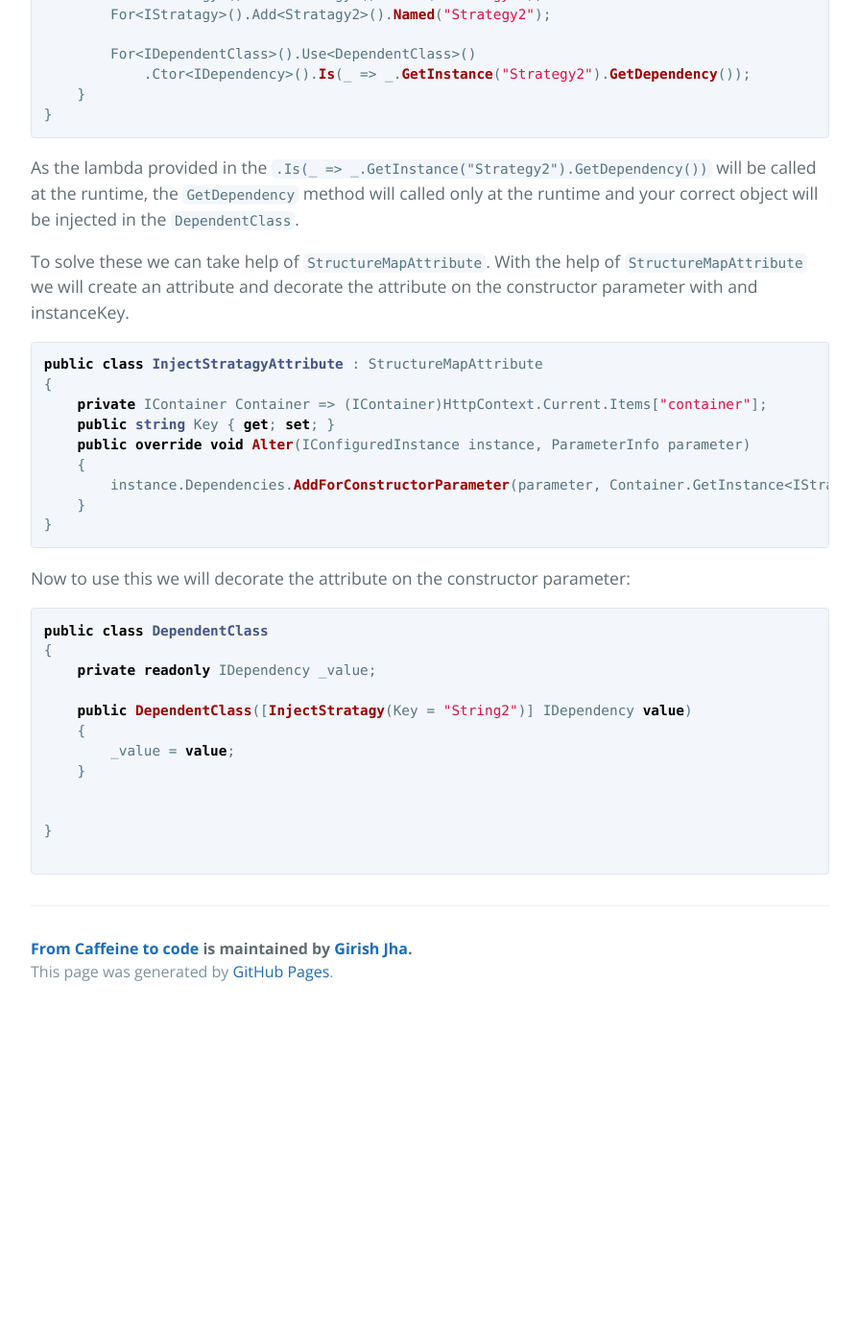
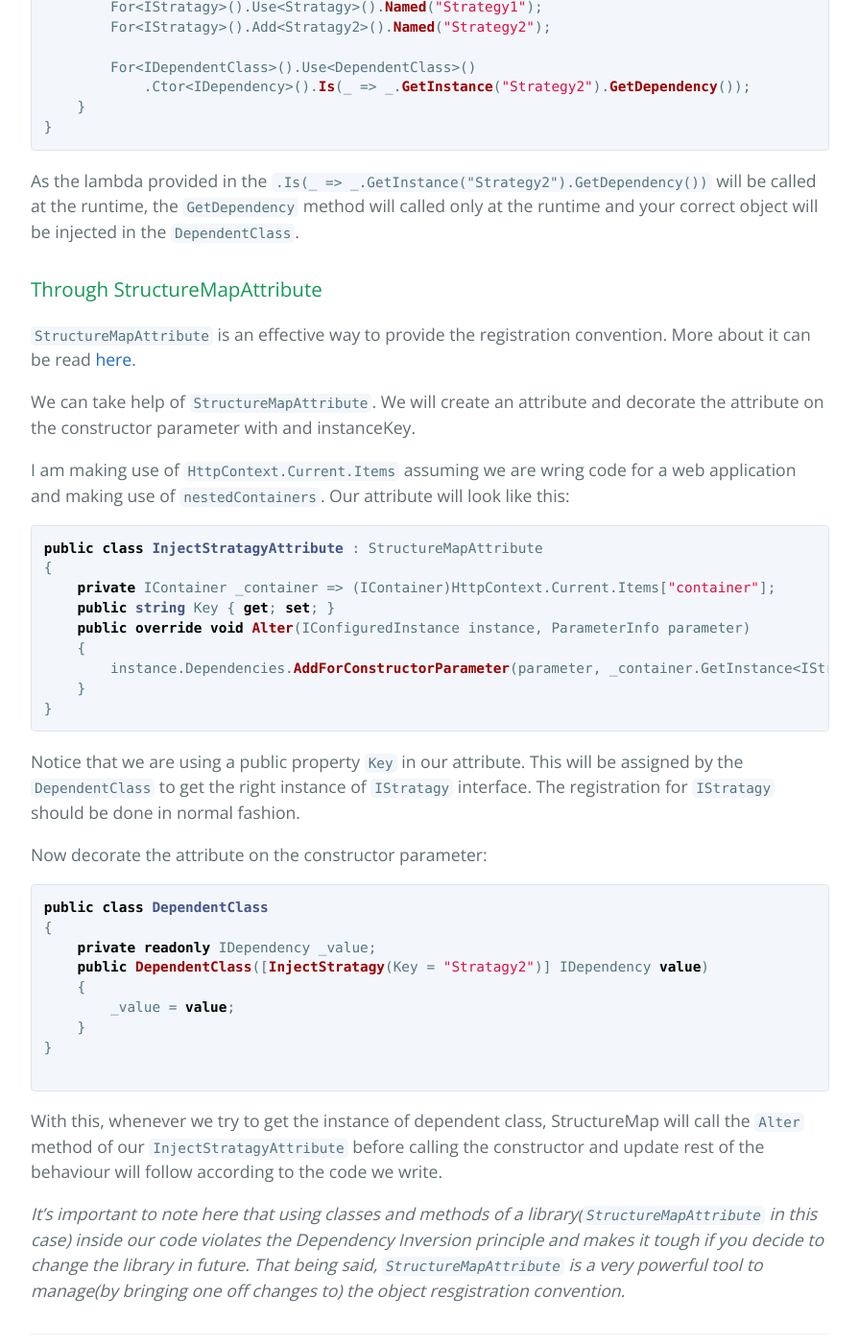
Before and after one commit to girish-jha/girish-jha.github.io, a Jekyll site: the page built from _posts/2017-05-17-strategy-pattern-with-structuremap-attribute.md, in a window 1280 px wide and 1400 px high, scrolled down 2134 px. Shown: the whole window at 96% size, without its empty margins (192-1087 px from the left). Built offline with Jekyll 4.4.1, drawn with Linux system fonts in a browser that asks for light colours; before the commit the page ends 3190 px from its top, so only the background shows below that.

Commit message:
Restructured the site

````diff
--- a/_config.yml
+++ b/_config.yml
@@ -9,6 +9,8 @@ author:
   name:       Girish Jha
   url:        /about/
 
+permalink: /:year/:month/:title #pretty
+
 # Gems
 gems:
   - jekyll-paginate
--- a/_includes/page-footer.html
+++ b/_includes/page-footer.html
@@ -1,4 +1,4 @@
 <footer class="site-footer">
-  <span class="site-footer-owner"><a href="{{ site.url }}">{{ site.title }}</a> is maintained by <a href="{{ site.author.url }}">{{ site.author.name }}</a>.</span>
+  <span class="site-footer-owner"><a href="{{ site.url }}">{{ site.title }}</a> is maintained by <a href="{{site.url }}">{{ site.author.name }}</a>.</span>
   <span class="site-footer-credits">This page was generated by <a href="https://pages.github.com">GitHub Pages</a>.</span>
 </footer>
--- a/_includes/page-header.html
+++ b/_includes/page-header.html
@@ -2,6 +2,7 @@
   <h1 class="project-name">{{ site.title }}</h1>
   <h2 class="project-tagline">{{ site.tagline }}</h2>
   <a href="/" class="btn">Home</a>
-  <a href="/about/" class="btn">About</a>
+  <a href="/blogs/" class="btn">Blogs</a>
   <a href="https://github.com/girish-jha" class="btn">Github</a>
+  <a href="https://www.linkedin.com/in/girishchandrajha/" class="btn">LinkedIn</a>
 </section>
--- a/_posts/2017-05-17-strategy-pattern-with-structuremap-attribute.md
+++ b/_posts/2017-05-17-strategy-pattern-with-structuremap-attribute.md
@@ -50,9 +50,9 @@ class MyRegistry : Registry
 This is very  clean way of  injecting dependency. But it has it's own downsides. The constructor parameter is not clearly telling about the dependencies of the class.
 Moreover testing of the class will be little bit clumsy.
 
-### Solution
+## Solution
 
-#### Through Registry changes
+### Through Registry changes
 
 We can solve this by injecting the actual dependency and in the StructureMap registry we can configure how to inject the required dependency by calling the strategy.
 
@@ -86,35 +86,41 @@ class MyRegistry : Registry
 ```
 As the lambda provided in the `.Is(_ => _.GetInstance("Strategy2").GetDependency())` will be called at the runtime, the `GetDependency` method will called only at the runtime and your correct object will be injected in the `DependentClass`.
 
+### Through StructureMapAttribute
 
+`StructureMapAttribute` is an effective way to provide the registration convention. More about it can be read [here](http://structuremap.github.io/registration/attributes/).
 
-To solve these we can take help of `StructureMapAttribute`. With the help of `StructureMapAttribute` we will create an attribute and decorate the attribute on the constructor parameter with and instanceKey.
+We can take help of `StructureMapAttribute`. We will create an attribute and decorate the attribute on the constructor parameter with and instanceKey.
 
+I am making use of `HttpContext.Current.Items` assuming we are wring code for a web application and making use of `nestedContainers`.
+Our attribute will look like this:
 ```csharp
 public class InjectStratagyAttribute : StructureMapAttribute
 {
-    private IContainer Container => (IContainer)HttpContext.Current.Items["container"];
+    private IContainer _container => (IContainer)HttpContext.Current.Items["container"];
     public string Key { get; set; }
     public override void Alter(IConfiguredInstance instance, ParameterInfo parameter)
     {
-        instance.Dependencies.AddForConstructorParameter(parameter, Container.GetInstance<IStratagy>(Key).GetInstance());
+        instance.Dependencies.AddForConstructorParameter(parameter, _container.GetInstance<IStratagy>(Key).GetDependency());
     }
 }
 ```
+Notice that we are using a public property `Key` in our attribute. This will be assigned by the `DependentClass` to get the right instance of `IStratagy` interface.
+The registration for `IStratagy` should be done in normal fashion.
 
-Now to use this we will decorate the attribute on the constructor parameter:
-
+Now decorate the attribute on the constructor parameter:
 ```csharp
 public class DependentClass
 {
     private readonly IDependency _value;
-
-    public DependentClass([InjectStratagy(Key = "String2")] IDependency value)
+    public DependentClass([InjectStratagy(Key = "Stratagy2")] IDependency value)
     {
         _value = value;
     }
-
-
 }
 
 ```
+
+With this, whenever we try to get the instance of dependent class, StructureMap will call the `Alter` method of our `InjectStratagyAttribute` before calling the constructor and update rest of the behaviour will follow according to the code we write.
+
+_It's important to note here that using classes and methods of a library(`StructureMapAttribute` in this case) inside our code violates the Dependency Inversion principle and makes it tough if you decide to change the library in future. That being said, `StructureMapAttribute` is a very powerful tool to manage(by bringing one off changes to) the object resgistration convention._
--- a/index.html
+++ b/index.html
@@ -10,4 +10,5 @@ title: {{ site.name }}
       <li><span>{{ post.date | date_to_string }}</span> &raquo; <a href="{{ site.baseurl }}{{ post.url }}">{{ post.title }}</a></li>
     {% endfor %}
   </ul>
+  <h3> Still under construction...</h3>
 </div>
````
Also changed, not shown: other parts of _posts/2017-05-17-strategy-pattern-with-structuremap-attribute.md (+1 -1 lines), About.md (deleted, +0 -8 lines), _posts/2017-05-17-aspect-oriented-programming-by-orxygen-AOP.md (+1 -1 lines), blogs.md (added, +20 -0 lines), _posts/sample-content.markdown (renamed from _posts/2016-02-12-sample-content.markdown), 2 other files.
